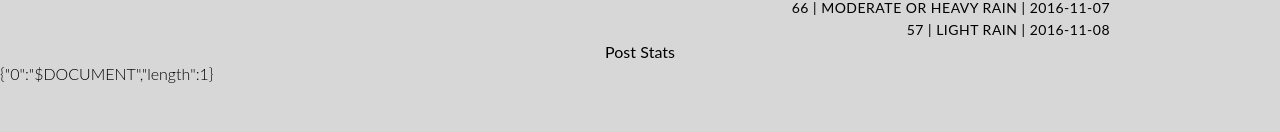
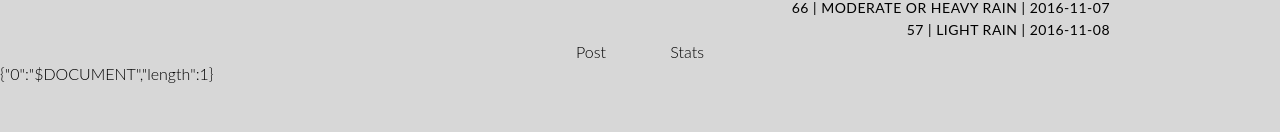
Before and after one commit to TheFern16/golfCompanion, a website: page client/index.html in a window 1280 px wide. Shown: the part 179-311 px from the top of the page. Drawn offline with nearby package versions, Linux system fonts and the light colour scheme; some packages are replaced by stand-ins of ours; no server answers.

Commit message:
added padding to the scores

```diff
--- a/client/assets/stylesheets/main.css
+++ b/client/assets/stylesheets/main.css
@@ -162,3 +162,8 @@ strong {
 h1, h3, h4, h5, p {
   margin-bottom: 22px;
 }
+
+.pageView {
+  padding-right: 30px;
+  padding-left: 30px;
+}
--- a/client/index.html
+++ b/client/index.html
@@ -26,8 +26,8 @@
   </header>
 
     <center><div id="nav" ng-controller="GolferController">
-      <span ng-click="changeView('/')"><strong>Post</strong></span>
-      <span ng-click="changeView('stats')"><strong>Stats</strong></span>
+      <span ng-click="changeView('/')" class="pageView">Post</span>
+      <span ng-click="changeView('stats')" class="pageView">Stats</span>
     </div></center>
 
     <div ng-view></div>
```
